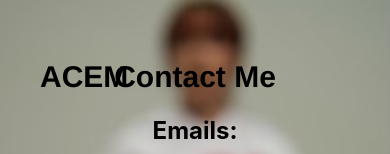
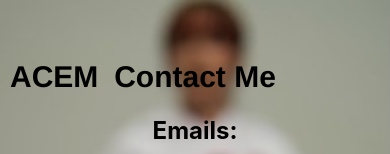
Before and after one commit to eliast20/ACEM, a React (Vite) app: page / in a window 390 px wide. Shown: the top 154 px of the page. Built offline with nearby package versions, Linux system fonts and the light colour scheme.

Commit message:
Your commit message here

```diff
--- a/src/index.css
+++ b/src/index.css
@@ -97,6 +97,7 @@ h4 {
   /* Add spacing between "ACEM" and "Contact Me" sections */
   .new {
     margin-bottom: 20px;
+    margin-left: -30px;
   }
 
   /* Move "Contact Me" section to the right */
```
